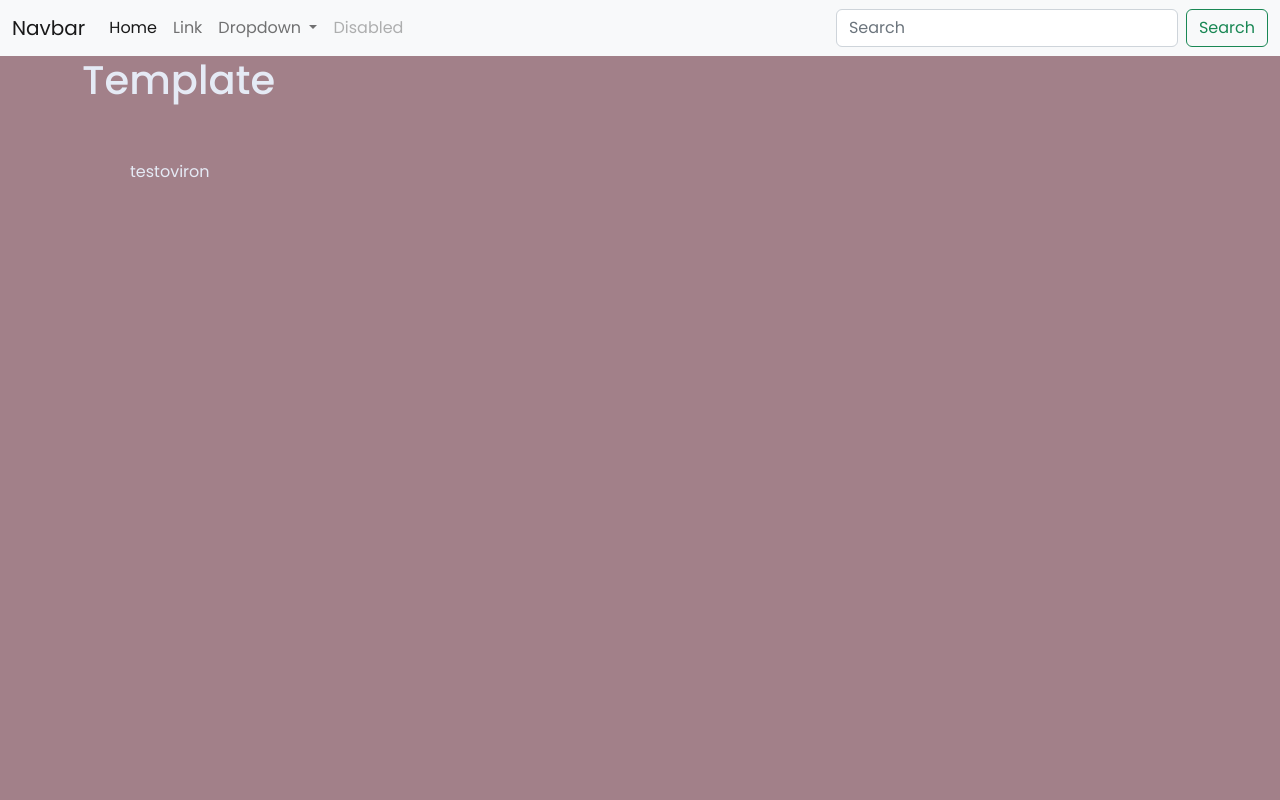
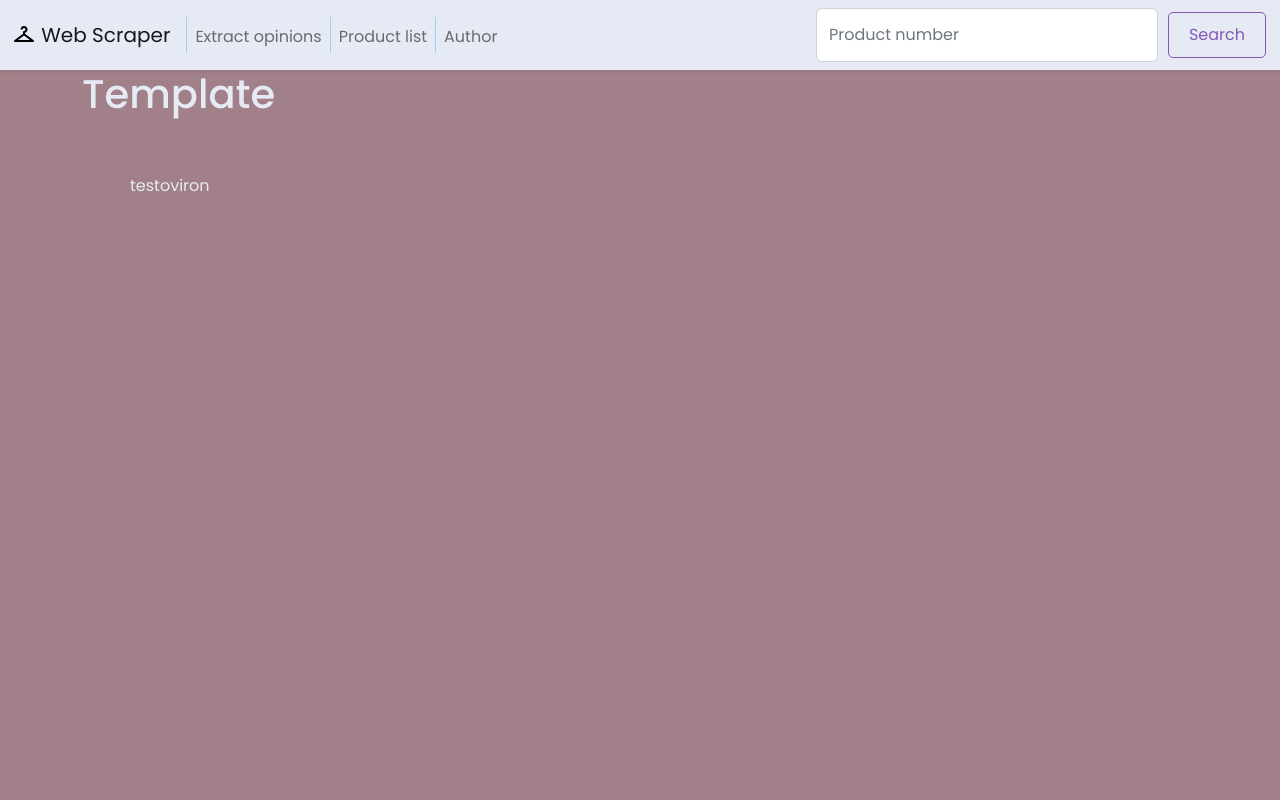
Before and after one commit to Kacper-Mila/python-web-scraper, a Flask app: page / in a window 1280 px wide. Run offline with Flask 3, Linux system fonts and the light colour scheme.

Commit message:
Remove unnecessary code and update styling

```diff
--- a/webscraper/static/css/style.css
+++ b/webscraper/static/css/style.css
@@ -19,3 +19,32 @@ body {
     background-color: var(--Heavy-Purple);
     color: var(--Freeze-Purple);
 }
+
+.nav-navbar {
+    background-color: var(--Freeze-Purple);
+}
+
+.button-container>ul>li {
+    height: 2.2rem;
+    border-left: 1px solid var(--Ice-Cold);
+}
+
+.search-button {
+    background-color: var(--Freeze-Purple);
+    color: var(--Purple-Pain);
+    border: 1px solid var(--Purple-Pain);
+    padding: 10px 20px;
+    text-align: center;
+    text-decoration: none;
+    display: inline-block;
+    font-size: 16px;
+    margin: 4px 2px;
+    cursor: pointer;
+    border-radius: 5px;
+}
+
+.search-button:hover {
+    transition: color 0.3s, background-color 0.3s;
+    background-color: var(--Purple-Pain);
+    color: var(--Freeze-Purple);
+}
--- a/webscraper/templates/base.html
+++ b/webscraper/templates/base.html
@@ -4,7 +4,7 @@
 <head>
     <meta charset="UTF-8">
     <meta name="viewport" content="width=device-width, initial-scale=1.0">
-    <link rel="shortcut icon" href="favicon.ico" type="image/x-icon">
+    <link rel="shortcut icon" href="{{ url_for('static', filename='img/coat_hanger.svg') }}" type="image/x-icon">
     <!-- CSS and Bootstrap -->
     <link rel="stylesheet" href="{{ url_for('static', filename='css/style.css') }}">
     <link href="https://cdn.jsdelivr.net/npm/bootstrap@5.2.3/dist/css/bootstrap.min.css" rel="stylesheet"
@@ -21,28 +21,37 @@
 </head>
 
 <body class="poppins-regular">
+    <!-- Bootstrap -->
     <script src="https://cdn.jsdelivr.net/npm/bootstrap@5.2.3/dist/js/bootstrap.bundle.min.js"
         integrity="sha384-kenU1KFdBIe4zVF0s0G1M5b4hcpxyD9F7jL+jjXkk+Q2h455rYXK/7HAuoJl+0I4"
         crossorigin="anonymous"></script>
 
+
     <div class="wrapper">
-        <nav class="navbar navbar-expand-lg bg-light">
+        <nav class="navbar navbar-expand-lg nav-navbar shadow-sm">
             <div class="container-fluid">
-                <a class="navbar-brand" href="{{ url_for('home') }}">Navbar</a>
+                <a class="navbar-brand" href="{{ url_for('home') }}"><img
+                        src="{{ url_for('static', filename='img/coat_hanger.svg') }}" alt="scraping tool" class="mb-1">
+                    Web Scraper</a>
                 <button class="navbar-toggler" type="button" data-bs-toggle="collapse"
                     data-bs-target="#navbarSupportedContent" aria-controls="navbarSupportedContent"
                     aria-expanded="false" aria-label="Toggle navigation">
                     <span class="navbar-toggler-icon"></span>
                 </button>
-                <div class="collapse navbar-collapse" id="navbarSupportedContent">
+                <div class="collapse navbar-collapse button-container" id="navbarSupportedContent">
                     <ul class="navbar-nav me-auto mb-2 mb-lg-0">
                         <li class="nav-item">
-                            <a class="nav-link active" aria-current="page" href="{{ url_for('home') }}">Home</a>
+                            <a class="nav-link" aria-current="page" href="{{ url_for('home') }}">
+                                Extract opinions
+                            </a>
                         </li>
                         <li class="nav-item">
-                            <a class="nav-link" href="#">Link</a>
+                            <a class="nav-link" href="#">Product list</a>
                         </li>
-                        <li class="nav-item dropdown">
+                        <li class="nav-item">
+                            <a class="nav-link" href="#">Author</a>
+                        </li>
+                        <!-- <li class="nav-item dropdown">
                             <a class="nav-link dropdown-toggle" href="#" role="button" data-bs-toggle="dropdown"
                                 aria-expanded="false">
                                 Dropdown
@@ -55,17 +64,16 @@
                                 </li>
                                 <li><a class="dropdown-item" href="#">Something else here</a></li>
                             </ul>
-                        </li>
-                        <li class="nav-item">
-                            <a class="nav-link disabled">Disabled</a>
-                        </li>
+                        </li> -->
                     </ul>
                     <form class="d-flex" role="search">
-                        <input class="form-control me-2" type="search" placeholder="Search" aria-label="Search">
-                        <button class="btn btn-outline-success" type="submit">Search</button>
+                        <input class="form-control me-2" type="search" placeholder="Product number" aria-label="Search">
+                        <button class="search-button" type="submit">Search</button>
                     </form>
                 </div>
             </div>
+
+            <script src="{{ url_for('static', filename='js/main.js') }}"></script>
         </nav>
 
         {% block body %}{% endblock %}
```
Also changed, not shown: web-scraper/routes.py (deleted, +0 -7 lines), webscraper/static/img/coat_hanger.svg (added), webscraper/static/js/main.js (added).
